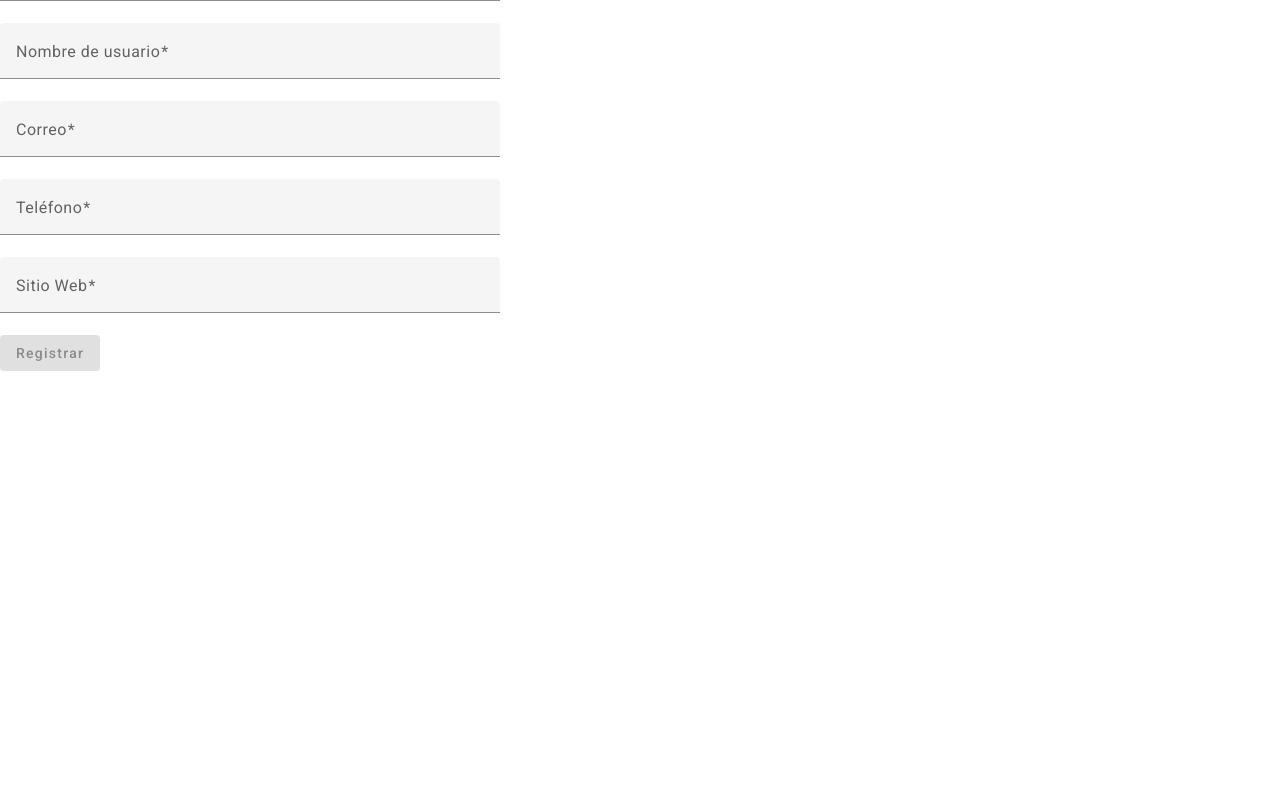
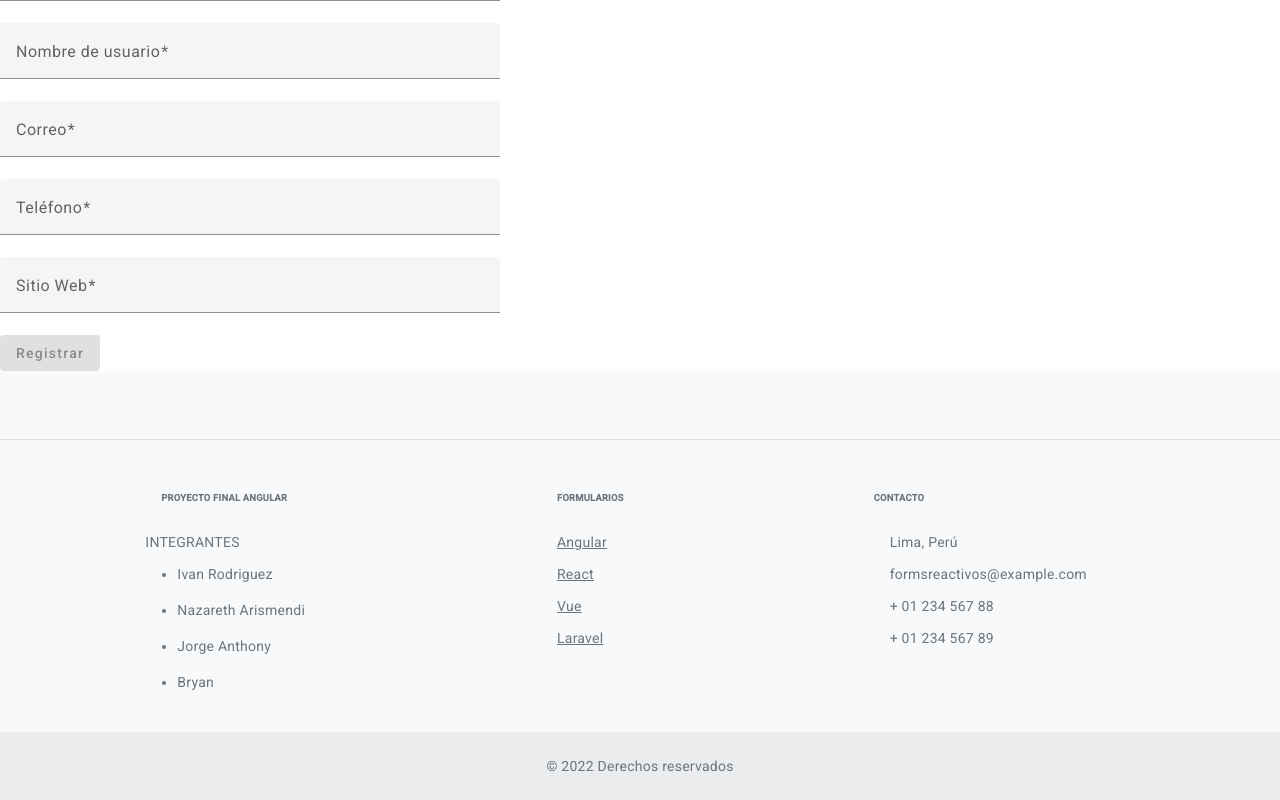
Before and after one commit to rodcar/angular-usuarios, an Angular app: page / in a window 1280 px wide. Shown: the part 469-1269 px from the top of the page. Before the commit the page ends 846 px from the top, so only its background shows below. Built offline with nearby package versions, Linux system fonts and the light colour scheme.

Commit message:
agregar footer

```diff
--- a/src/app/app.component.html
+++ b/src/app/app.component.html
@@ -1,2 +1,3 @@
 <app-formulario-contacto></app-formulario-contacto>
 <app-formulario-registro-usuario></app-formulario-registro-usuario>
+<app-footer></app-footer>
--- a/src/app/app.module.ts
+++ b/src/app/app.module.ts
@@ -10,12 +10,14 @@ import { BrowserAnimationsModule } from '@angular/platform-browser/animations';
 import {MatInputModule} from '@angular/material/input';
 import {MatButtonModule} from '@angular/material/button';
 import { FormularioContactoComponent } from './formulario-contacto/formulario-contacto.component';
+import { FooterComponent } from './footer/footer.component';
 
 @NgModule({
   declarations: [
     AppComponent,
     FormularioRegistroUsuarioComponent,
-    FormularioContactoComponent
+    FormularioContactoComponent,
+    FooterComponent
   ],
   imports: [
     BrowserModule,
--- /dev/null
+++ b/src/app/footer/footer.component.html
@@ -0,0 +1,108 @@
+<!-- Footer -->
+<footer class="text-center text-lg-start bg-light text-muted">
+    <!-- Section: Social media -->
+    <section class="d-flex justify-content-center justify-content-lg-between p-4 border-bottom">
+
+      <!-- Right -->
+      <div>
+        <a href="" class="me-4 text-reset">
+          <i class="fab fa-facebook-f"></i>
+        </a>
+        <a href="" class="me-4 text-reset">
+          <i class="fab fa-twitter"></i>
+        </a>
+        <a href="" class="me-4 text-reset">
+          <i class="fab fa-google"></i>
+        </a>
+        <a href="" class="me-4 text-reset">
+          <i class="fab fa-instagram"></i>
+        </a>
+        <a href="" class="me-4 text-reset">
+          <i class="fab fa-linkedin"></i>
+        </a>
+        <a href="" class="me-4 text-reset">
+          <i class="fab fa-github"></i>
+        </a>
+      </div>
+      <!-- Right -->
+    </section>
+    <!-- Section: Social media -->
+
+    <!-- Section: Links  -->
+    <section class="">
+      <div class="container text-center text-md-start mt-5">
+        <!-- Grid row -->
+        <div class="row mt-3">
+          <!-- Grid column -->
+          <div class="col-md-3 col-lg-4 col-xl-3 mx-auto mb-4">
+            <!-- Content -->
+            <h6 class="text-uppercase fw-bold mb-4">
+              <i class="fas fa-gem me-3"></i>PROYECTO FINAL ANGULAR
+            </h6>
+            <p>INTEGRANTES</p>
+            <span>
+             <ul>
+                <li>Ivan Rodriguez</li>
+             </ul>
+             <ul>
+                <li>Nazareth Arismendi</li>
+             </ul>
+             <ul>
+                <li>Jorge Anthony</li>
+             </ul>
+             <ul>
+                <li>Bryan</li>
+             </ul>
+            </span>
+
+          </div>
+          <!-- Grid column -->
+
+          <!-- Grid column -->
+          <div class="col-md-2 col-lg-2 col-xl-2 mx-auto mb-4">
+            <!-- Links -->
+            <h6 class="text-uppercase fw-bold mb-4">
+              FORMULARIOS
+            </h6>
+            <p>
+              <a href="#!" class="text-reset">Angular</a>
+            </p>
+            <p>
+              <a href="#!" class="text-reset">React</a>
+            </p>
+            <p>
+              <a href="#!" class="text-reset">Vue</a>
+            </p>
+            <p>
+              <a href="#!" class="text-reset">Laravel</a>
+            </p>
+          </div>
+          <!-- Grid column -->
+
+          <!-- Grid column -->
+          <div class="col-md-4 col-lg-3 col-xl-3 mx-auto mb-md-0 mb-4">
+            <!-- Links -->
+            <h6 class="text-uppercase fw-bold mb-4">Contacto</h6>
+            <p><i class="fas fa-home me-3"></i> Lima, Perú</p>
+            <p>
+              <i class="fas fa-envelope me-3"></i>
+              formsreactivos@example.com
+            </p>
+            <p><i class="fas fa-phone me-3"></i> + 01 234 567 88</p>
+            <p><i class="fas fa-print me-3"></i> + 01 234 567 89</p>
+          </div>
+          <!-- Grid column -->
+        </div>
+        <!-- Grid row -->
+      </div>
+    </section>
+    <!-- Section: Links  -->
+
+    <!-- Copyright -->
+    <div class="text-center p-4" style="background-color: rgba(0, 0, 0, 0.05);">
+      © 2022 Derechos reservados
+
+    </div>
+    <!-- Copyright -->
+  </footer>
+  <!-- Footer -->
--- a/src/index.html
+++ b/src/index.html
@@ -9,8 +9,11 @@
   <link rel="preconnect" href="https://fonts.gstatic.com">
   <link href="https://fonts.googleapis.com/css2?family=Roboto:wght@300;400;500&display=swap" rel="stylesheet">
   <link href="https://fonts.googleapis.com/icon?family=Material+Icons" rel="stylesheet">
+  <link href="https://cdn.jsdelivr.net/npm/bootstrap@5.0.2/dist/css/bootstrap.min.css" rel="stylesheet" integrity="sha384-EVSTQN3/azprG1Anm3QDgpJLIm9Nao0Yz1ztcQTwFspd3yD65VohhpuuCOmLASjC" crossorigin="anonymous">
+
 </head>
 <body class="mat-typography">
+  <script src="https://cdn.jsdelivr.net/npm/bootstrap@5.2.3/dist/js/bootstrap.bundle.min.js" integrity="sha384-kenU1KFdBIe4zVF0s0G1M5b4hcpxyD9F7jL+jjXkk+Q2h455rYXK/7HAuoJl+0I4" crossorigin="anonymous"></script>
   <app-root></app-root>
 </body>
 </html>
```
Also changed, not shown: src/app/footer/footer.component.ts (added, +10 -0 lines), src/app/footer/footer.component.css (added), 1 other file (tests, documents, lock files or other folders).
